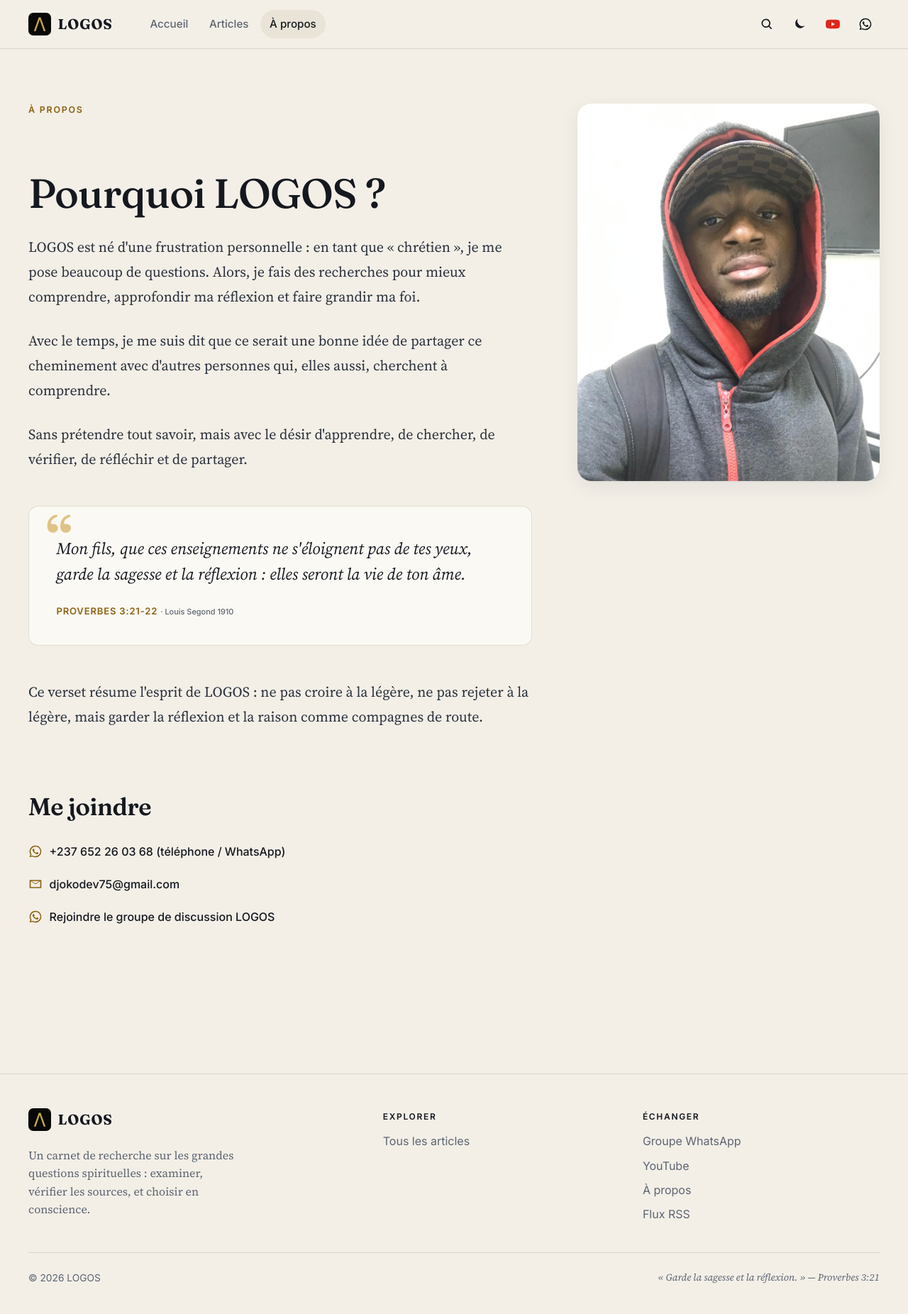
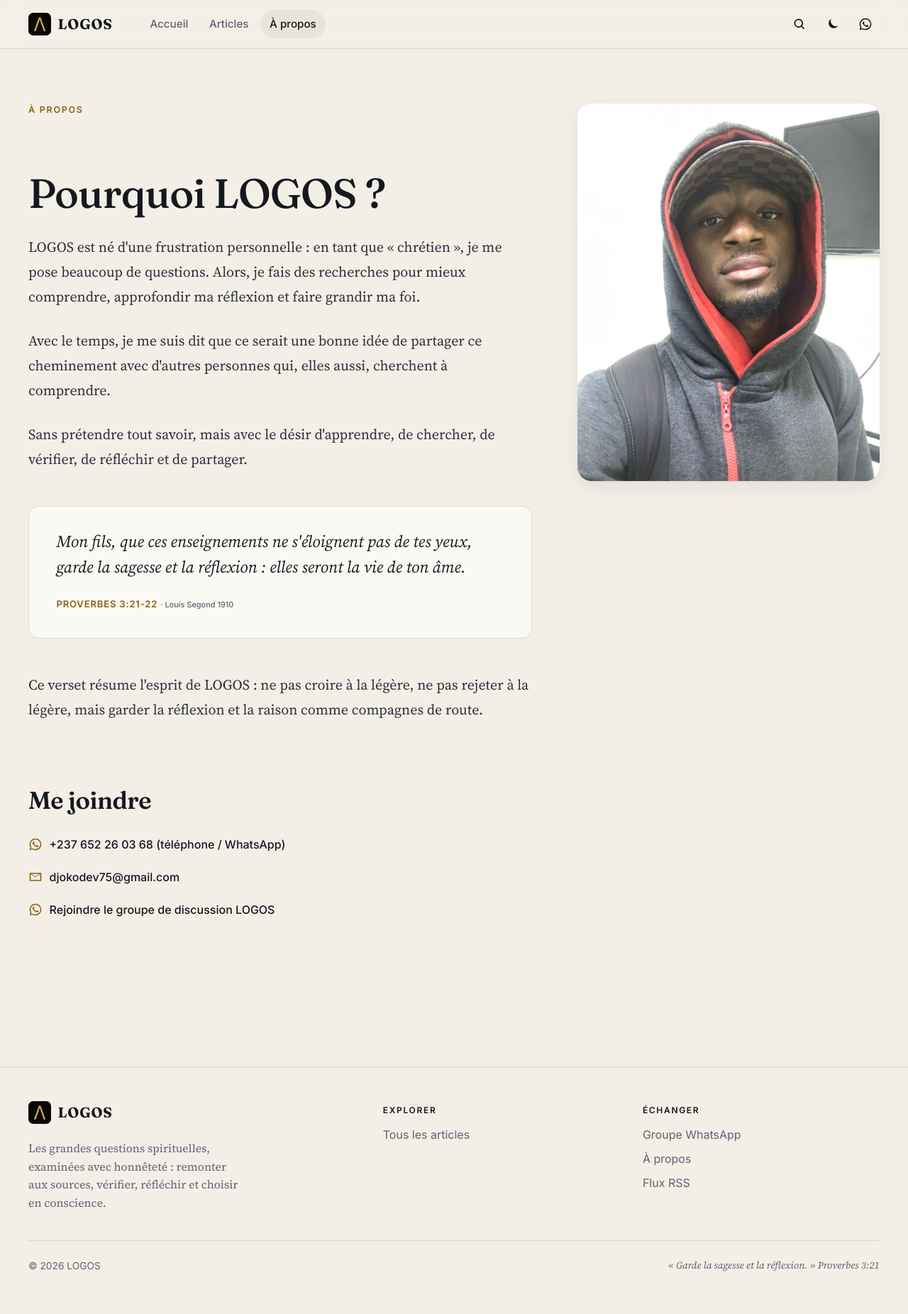
Before and after one commit to djokodev/logos-blog, a Django app: page /a-propos/ in a window 1280 px wide. Shown: the whole page at 71% size. After the commit the page ends 1792 px from the top, so only its background shows below. Run offline with Django 4.2, Linux system fonts and the light colour scheme; parts of the project's set-up code (start-up, migrations or seed data) failed here and were passed over.

Commit message:
Ajustements éditoriaux : thème clair par défaut, textes simplifiés
- Retire le lien YouTube (en-tête et pied de page)
- Retire « Carnet de recherche », le texte d'introduction et « La démarche » sur l'accueil
- Retire le grand guillemet décoratif des versets
- Thème clair par défaut (le sombre uniquement via le bouton)
- Nouvelle phrase de pied de page, verset sans tiret

Co-Authored-By: Claude Opus 5.5 <noreply@anthropic.com>
Claude-Session: https://claude.ai/code/session_01UGwSVJR2CRZqyJzacsNfrJ

```diff
--- a/apps/core/context_processors.py
+++ b/apps/core/context_processors.py
@@ -22,13 +22,12 @@ def global_context(request):
         "SITE_NAME": "LOGOS",
         "SITE_TAGLINE": "Examiner la foi, chercher la vérité",
         "SITE_DESCRIPTION": (
-            "Carnet de recherche sur les grandes questions spirituelles : histoire des religions, "
-            "Bible, foi et raison, explorées avec honnêteté et rigueur."
+            "Les grandes questions spirituelles examinées avec honnêteté et rigueur : histoire des religions, "
+            "Bible, foi et raison."
         ),
         "SITE_URL": settings.SITE_URL,
         "BASE_URL": base_url,
         "ASSET_VERSION": getattr(settings, "ASSET_VERSION", "1"),
-        "YOUTUBE_URL": "https://www.youtube.com/@logos_fr",
         "WHATSAPP_GROUP_URL": WHATSAPP_GROUP_URL,
         "GLOBAL_CATEGORIES": categories,
     }
--- a/config/settings/base.py
+++ b/config/settings/base.py
@@ -153,7 +153,7 @@ WAGTAIL_SITE_NAME = "LOGOS"
 WAGTAILADMIN_BASE_URL = os.environ.get("WAGTAILADMIN_BASE_URL", "http://127.0.0.1:8000")
 
 # Version des fichiers CSS/JS (cache-busting). À incrémenter à chaque refonte visuelle.
-ASSET_VERSION = "20261002a"
+ASSET_VERSION = "20261002b"
 
 # Recherche Wagtail (PostgreSQL full-text si disponible)
 WAGTAILSEARCH_BACKENDS = {
--- a/static/css/site.css
+++ b/static/css/site.css
@@ -53,24 +53,6 @@
   color-scheme: dark;
 }
 
-@media (prefers-color-scheme: dark) {
-  :root:not([data-theme="light"]) {
-    --bg: #0D121B;
-    --surface: #141B27;
-    --surface-2: #1B2433;
-    --ink: #ECE7DC;
-    --ink-2: #D6D0C4;
-    --muted: #A1A8B4;
-    --line: rgba(236, 231, 220, 0.12);
-    --line-strong: rgba(236, 231, 220, 0.24);
-    --night: #ECE7DC;
-    --gold: #D9AE55;
-    --gold-ink: #E2BB68;
-    --gold-soft: rgba(217, 174, 85, 0.14);
-    --shadow: 0 1px 2px rgba(0, 0, 0, 0.3), 0 10px 30px rgba(0, 0, 0, 0.35);
-    color-scheme: dark;
-  }
-}
 
 /* --- Base ----------------------------------------------------------------- */
 *, *::before, *::after { box-sizing: border-box; }
@@ -167,13 +149,7 @@ h1, h2, h3, h4 {
 }
 .icon-btn:hover { background: var(--surface-2); }
 .icon-btn svg { width: 20px; height: 20px; fill: currentColor; }
-.icon-btn.yt { color: #E1251B; }
-:root[data-theme="dark"] .icon-btn.yt { color: #FF5A50; }
 .theme-icon-dark { display: none; }
-@media (prefers-color-scheme: dark) {
-  :root:not([data-theme="light"]) .theme-icon-dark { display: block; }
-  :root:not([data-theme="light"]) .theme-icon-light { display: none; }
-}
 :root[data-theme="dark"] .theme-icon-dark { display: block; }
 :root[data-theme="dark"] .theme-icon-light { display: none; }
 .menu-btn { display: none; }
@@ -194,6 +170,7 @@ h1, h2, h3, h4 {
 /* --- Accueil --------------------------------------------------------------- */
 .hero { padding-block: clamp(3rem, 9vw, 7rem) clamp(2rem, 5vw, 3.5rem); }
 .hero h1 {
+  margin-bottom: 2rem;
   font-size: clamp(2.6rem, 6.4vw, 5.2rem);
   font-weight: 500;
   letter-spacing: -0.025em;
@@ -275,12 +252,8 @@ a.chip:hover { background: color-mix(in srgb, var(--gold) 26%, transparent); }
 /* Verset */
 .verse {
   position: relative; margin: 0;
-  padding: 2.6rem clamp(1.5rem, 3vw, 2.5rem) clamp(1.4rem, 3vw, 2rem);
+  padding: clamp(1.4rem, 3vw, 2rem) clamp(1.5rem, 3vw, 2.5rem);
   background: var(--surface); border: 1px solid var(--line); border-radius: var(--radius);
-}
-.verse::before {
-  content: "“"; position: absolute; top: .05em; left: .3em;
-  font: 600 5rem/1 var(--font-display); color: var(--gold); opacity: .55;
 }
 .verse p { font: italic 400 clamp(1.2rem, 2vw, 1.45rem)/1.55 var(--font-read) !important; color: var(--ink) !important; margin: 0 0 .9rem !important; }
 .verse cite { font: 600 .82rem/1.3 var(--font-ui); font-style: normal; letter-spacing: .06em; text-transform: uppercase; color: var(--gold-ink); }
@@ -405,7 +378,7 @@ a.chip:hover { background: color-mix(in srgb, var(--gold) 26%, transparent); }
 .callout--retenir { background: var(--gold-soft); }
 
 .prose blockquote.verse {
-  margin: 2.4em 0; padding: 2.6rem clamp(1.5rem, 3vw, 2.5rem) clamp(1.4rem, 3vw, 2rem);
+  margin: 2.4em 0; padding: clamp(1.4rem, 3vw, 2rem) clamp(1.5rem, 3vw, 2.5rem);
   border: 1px solid var(--line); border-left: 1px solid var(--line); border-radius: var(--radius); font-style: normal;
 }
 
--- a/static/js/logos.js
+++ b/static/js/logos.js
@@ -8,9 +8,7 @@
   if (themeBtn) {
     themeBtn.addEventListener("click", function () {
       var current = root.getAttribute("data-theme");
-      if (!current) {
-        current = window.matchMedia("(prefers-color-scheme: dark)").matches ? "dark" : "light";
-      }
+      if (!current) current = "light";
       var next = current === "dark" ? "light" : "dark";
       root.setAttribute("data-theme", next);
       try { localStorage.setItem("logos-theme", next); } catch (e) {}
--- a/templates/base.html
+++ b/templates/base.html
@@ -21,8 +21,7 @@
   <meta name="twitter:title" content="{% block twitter_title %}{{ SITE_NAME }} | {{ SITE_TAGLINE }}{% endblock %}">
   <meta name="twitter:description" content="{% block twitter_description %}{{ SITE_DESCRIPTION }}{% endblock %}">
   <meta name="twitter:image" content="{% block twitter_image %}{{ BASE_URL }}{% static 'images/logo_LOGOS.png' %}{% endblock %}">
-  <meta name="theme-color" content="#F3EFE7" media="(prefers-color-scheme: light)">
-  <meta name="theme-color" content="#0D121B" media="(prefers-color-scheme: dark)">
+  <meta name="theme-color" content="#F3EFE7">
   <link rel="icon" type="image/png" href="{% static 'images/logo_LOGOS.png' %}">
   <link rel="apple-touch-icon" href="{% static 'images/logo_LOGOS.png' %}">
   <link rel="alternate" type="application/rss+xml" title="LOGOS — articles" href="{% url 'article_feed' %}">
@@ -57,9 +56,6 @@
           <svg class="theme-icon-light" viewBox="0 0 24 24" aria-hidden="true"><path d="M21 14.5A8.5 8.5 0 0 1 9.5 3a8.5 8.5 0 1 0 11.5 11.5Z"/></svg>
           <svg class="theme-icon-dark" viewBox="0 0 24 24" aria-hidden="true"><path d="M12 7a5 5 0 1 1 0 10 5 5 0 0 1 0-10Zm0-5 1 3h-2l1-3Zm0 20-1-3h2l-1 3ZM2 12l3-1v2l-3-1Zm20 0-3 1v-2l3 1ZM4.9 4.9l2.8 1.4-1.4 1.4-1.4-2.8Zm14.2 14.2-2.8-1.4 1.4-1.4 1.4 2.8Zm0-14.2-1.4 2.8-1.4-1.4 2.8-1.4ZM4.9 19.1l1.4-2.8 1.4 1.4-2.8 1.4Z"/></svg>
         </button>
-        <a class="icon-btn yt" href="{{ YOUTUBE_URL }}" target="_blank" rel="noopener" aria-label="Chaîne YouTube LOGOS">
-          <svg viewBox="0 0 24 24" aria-hidden="true"><path d="M23.5 7.2a3 3 0 0 0-2.1-2.1C19.5 4.5 12 4.5 12 4.5s-7.5 0-9.4.6A3 3 0 0 0 .5 7.2 31 31 0 0 0 0 12a31 31 0 0 0 .5 4.8 3 3 0 0 0 2.1 2.1c1.9.6 9.4.6 9.4.6s7.5 0 9.4-.6a3 3 0 0 0 2.1-2.1A31 31 0 0 0 24 12a31 31 0 0 0-.5-4.8ZM9.6 15.4V8.6L15.8 12l-6.2 3.4Z"/></svg>
-        </a>
         <a class="icon-btn" href="{{ WHATSAPP_GROUP_URL }}" target="_blank" rel="noopener" aria-label="Groupe WhatsApp LOGOS">
           {% include "partials/icon_whatsapp.svg" %}
         </a>
@@ -77,7 +73,7 @@
       <div class="footer-grid">
         <div class="footer-brand">
           <a class="logo" href="{% url 'home' %}"><img src="{% static 'images/logo_LOGOS.png' %}" alt="" width="32" height="32"><span>LOGOS</span></a>
-          <p>Un carnet de recherche sur les grandes questions spirituelles : examiner, vérifier les sources, et choisir en conscience.</p>
+          <p>Les grandes questions spirituelles, examinées avec honnêteté : remonter aux sources, vérifier, réfléchir et choisir en conscience.</p>
         </div>
         <div>
           <h2>Explorer</h2>
@@ -90,7 +86,6 @@
           <h2>Échanger</h2>
           <ul>
             <li><a href="{{ WHATSAPP_GROUP_URL }}" target="_blank" rel="noopener">Groupe WhatsApp</a></li>
-            <li><a href="{{ YOUTUBE_URL }}" target="_blank" rel="noopener">YouTube</a></li>
             <li><a href="{% url 'about' %}">À propos</a></li>
             <li><a href="{% url 'article_feed' %}">Flux RSS</a></li>
           </ul>
@@ -98,7 +93,7 @@
       </div>
       <div class="footer-bottom">
         <span>© {% now "Y" %} LOGOS</span>
-        <em>« Garde la sagesse et la réflexion. » — Proverbes 3:21</em>
+        <em>« Garde la sagesse et la réflexion. » Proverbes 3:21</em>
       </div>
     </div>
   </footer>
--- a/templates/pages/home.html
+++ b/templates/pages/home.html
@@ -3,9 +3,7 @@
 {% block title %}LOGOS | Examiner la foi, chercher la vérité{% endblock %}
 {% block content %}
 <section class="container hero">
-  <p class="eyebrow">Carnet de recherche spirituelle</p>
   <h1>Examiner la foi, <em>chercher la vérité.</em></h1>
-  <p class="hero-lead">Je pose les grandes questions spirituelles, je remonte aux sources et à l'histoire, et je partage ce que je découvre — pour comprendre, et pour choisir en conscience ce que je crois.</p>
   <div class="hero-actions">
     <a class="btn btn-primary" href="{% url 'article_list' %}">Lire les articles</a>
     <a class="btn" href="{% url 'about' %}">Pourquoi LOGOS ?</a>
@@ -54,7 +52,6 @@
 
 <section class="container section manifesto">
   <div>
-    <p class="eyebrow">La démarche</p>
     <h2>Comprendre avant de croire, et croire en connaissance de cause.</h2>
     <p>LOGOS est né de questions personnelles. Plutôt que de les mettre de côté, je les examine : textes, histoire, arguments des différentes traditions. Sans prétendre tout savoir, avec le désir d'apprendre et de vérifier.</p>
     <a class="btn" href="{% url 'about' %}">En savoir plus</a>
```
